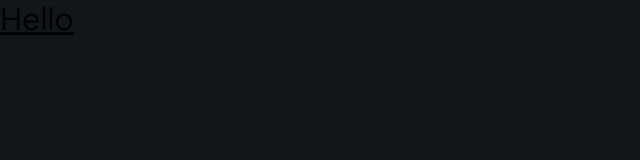
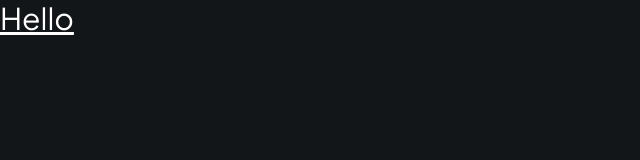
Before and after one commit to andbudha/StayHealthy, a Next.js app: page / in a window 1280 px wide. Shown: the top 160 px of the page, without its empty margins (0-640 px from the left). Built offline with nearby package versions, Linux system fonts and the light colour scheme.

Commit message:
theme-provider comp added/app wrapped with ThemeProvider

```diff
--- a/app/layout.tsx
+++ b/app/layout.tsx
@@ -2,6 +2,7 @@
 import { Plus_Jakarta_Sans } from 'next/font/google';
 import './globals.css';
 import { cn } from '@/lib/utils';
+import { ThemeProvider } from 'next-themes';
 
 const fontSans = Plus_Jakarta_Sans({
   subsets: ['latin'],
@@ -26,7 +27,9 @@
           fontSans.variable
         )}
       >
-        {children}
+        <ThemeProvider attribute="class" defaultTheme="dark">
+          {children}
+        </ThemeProvider>
       </body>
     </html>
   );
--- /dev/null
+++ b/components/theme-provider.tsx
@@ -0,0 +1,7 @@
+import * as React from 'react';
+import { ThemeProvider as NextThemesProvider } from 'next-themes';
+import { type ThemeProviderProps } from 'next-themes/dist/types';
+
+export function ThemeProvider({ children, ...props }: ThemeProviderProps) {
+  return <NextThemesProvider {...props}>{children}</NextThemesProvider>;
+}
```
